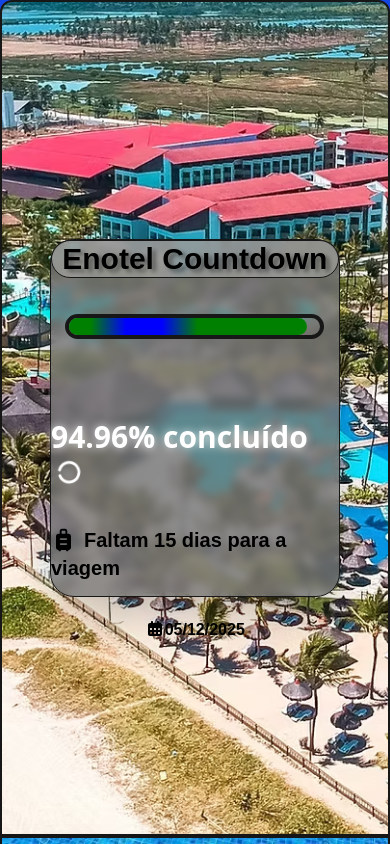
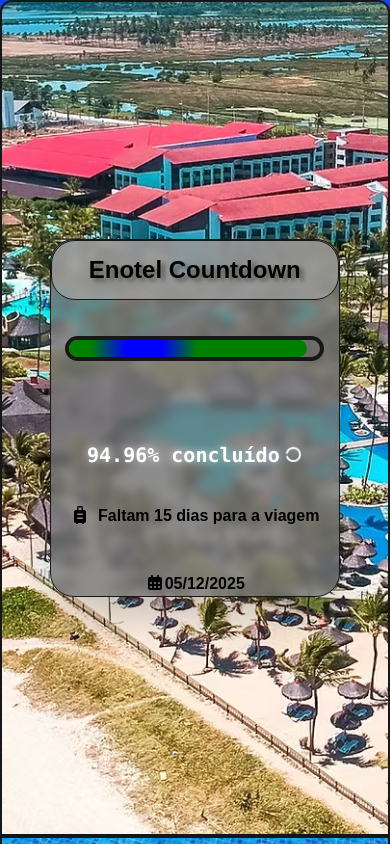
Before and after one commit to pedroguedes9/projeto-enotel2, a Next.js app: page / in a window 390 px wide. Built offline with nearby package versions, Linux system fonts and the light colour scheme.

Commit message:
deixando responsivo

```diff
--- a/src/app/globals.css
+++ b/src/app/globals.css
@@ -1,5 +1,4 @@
 @import "tailwindcss";
-@import url('https://fonts.googleapis.com/css2?family=Bai+Jamjuree:ital,wght@0,200;0,300;0,400;0,500;0,600;0,700;1,200;1,300;1,400;1,500;1,600;1,700&family=Inter:ital,opsz,wght@0,14..32,100..900;1,14..32,100..900&family=Passion+One:wght@400;700;900&family=Sriracha&display=swap');
 
 :root {
   --background: #ffffff;
--- a/src/component/Counter.tsx
+++ b/src/component/Counter.tsx
@@ -34,17 +34,17 @@ const Counter = () => {
     return (
         <div className="h-[43%] w-9/12 bg-neutral-500/80 rounded-3xl backdrop-blur-xs border flex flex-col items-center gap-[10%] shadow-2xl transition-transform duration-300 ease-in-out will-change-transform hover:scale-105"  >
             <div className="flex items-center self-start justify-center w-full border h-15 bg-neutral-200/30 backdrop-blur-3xl rounded-3xl">
-                <h1 className="text-3xl font-bold text-black text-shadow-title">Enotel Countdown</h1>
+                <h1 className="text-2xl md:text-5xl  font-bold text-black text-shadow-title">Enotel Countdown</h1>
             </div>
             <div className="flex flex-col items-center w-full gap-20">
                 <div className="w-[90%] h-[3vh] rounded-4xl border-4" >
                     <div className="h-full rounded-full animate-gradient-move bg-[linear-gradient(90deg,green_0%,green_45%,blue_50%,blue_55%,green_60%,green_100%)] bg-size-[300%_100%] transition-[width] duration-500 ease-in " style={{width: `${pctCountdown}%`}} ></div>
                 </div>
-                <p className="font-sans text-3xl font-semibold text-white text-shadow-xl">{pctCountdown}% concluído<FontAwesomeIcon icon={faCircleNotch} spin size='xs' className='ml-1'/></p>
+                <p className="text-xl md:text-4xl font-semibold text-white text-shadow-xl font-mono">{pctCountdown}% concluído<FontAwesomeIcon icon={faCircleNotch} spin size='xs' className='ml-1'/></p>
             </div>
 
 
-            <p className="text-xl font-semibold text-black">
+            <p className=" md:text-2xl font-semibold text-black">
                 {daysLeft === 1 && (
                     <>
                         <FontAwesomeIcon icon={faSuitcaseRolling} />
```
